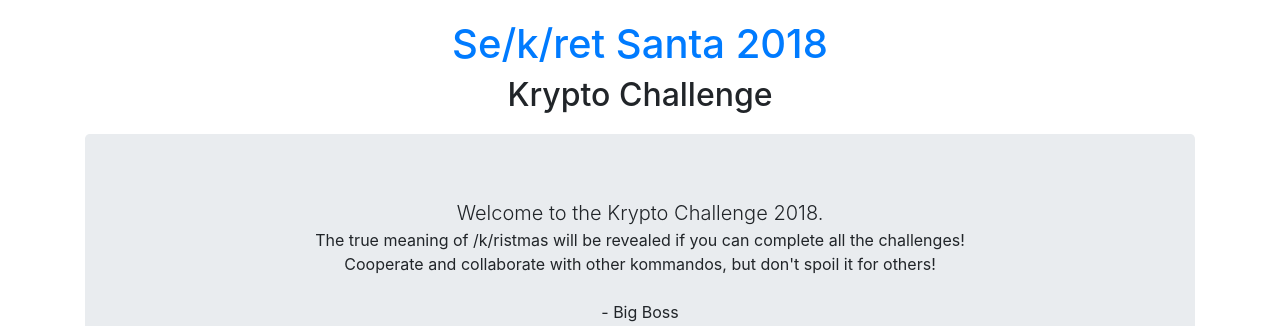
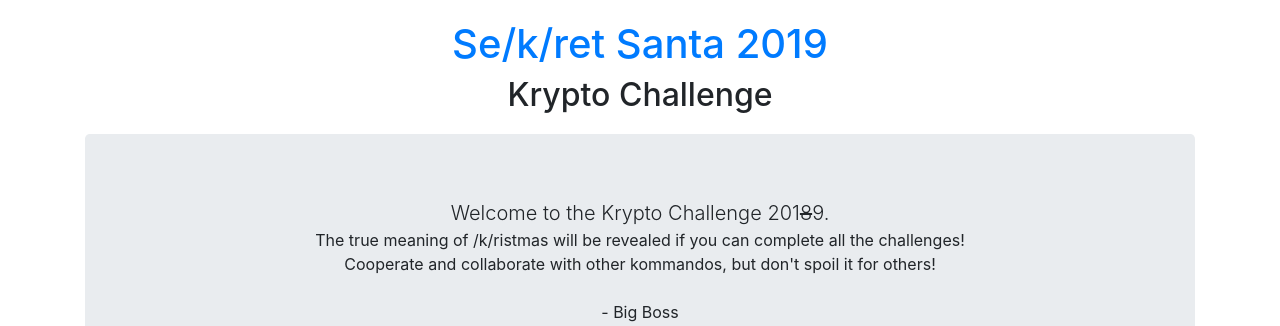
Before and after one commit to gwalliman/ss2018, a PHP site: page /krypto/krypto.php in a window 1280 px wide. Shown: the top 326 px of the page. Run offline with PHP 8.4, Linux system fonts and the light colour scheme; some libraries are stand-ins or nearby versions.

Commit message:
Latest changes

```diff
--- a/index.php
+++ b/index.php
@@ -406,7 +406,7 @@
           <b>All grinch relief volunteers who provide proof of sending a relief package will receive a large number of <a href="#" class="raffleticketlink">raffle entries!</a></b>
           <b>Volunteers will also receive a special patch, available only to our valued Grinch Relief /k/orps!</b>
           <p class="text-center">
-            <img src="images/grinch_relief_patch.png" />
+            <img src="images/Grinch.png" />
           </p>
           <hr>
           <h3>Grinch Relief Process</h3>
--- a/krypto/krypto.php
+++ b/krypto/krypto.php
@@ -3,14 +3,14 @@
   <link rel="stylesheet" href="https://maxcdn.bootstrapcdn.com/bootstrap/4.0.0/css/bootstrap.min.css">
   <meta name="viewport" content="width=device-width, initial-scale=1, shrink-to-fit=no">
   <link rel="stylesheet" href="kryptostyle.css">
-  <title>Se/k/ret Santa 2018 - Krypto Challenge</title>
+  <title>Se/k/ret Santa 2019 - Krypto Challenge</title>
 </head>
 <body>
   <div class="container text-center">
-    <h1 id="page-title"><a href="/">Se/k/ret Santa 2018</a></h1>
+    <h1 id="page-title"><a href="/">Se/k/ret Santa 2019</a></h1>
     <h2>Krypto Challenge</h2>
     <div class="jumbotron">
-      <div class="lead">Welcome to the Krypto Challenge 2018.</div>
+      <div class="lead">Welcome to the Krypto Challenge 201<strike>8</strike>9.</div>
       <div>The true meaning of /k/ristmas will be revealed if you can complete all the challenges!</div>
       <div>Cooperate and collaborate with other kommandos, but don't spoil it for others!</div>
       <br />
--- a/krypto/kryptohtml/polybius.html
+++ b/krypto/kryptohtml/polybius.html
@@ -4,6 +4,6 @@
 </div>
 <div class="hint-wrapper">
   <div class="hint hidden">
-  Provided only limited <span class="redtext">information</span>, you'll be Initially (understandably) stymied.
+  Provided Only Limited information, You'll Be <b>Initial</b>ly (Understandably) Stymied.
   </div>
 </div>
```
Also changed, not shown: images/Grinch.png (added).
